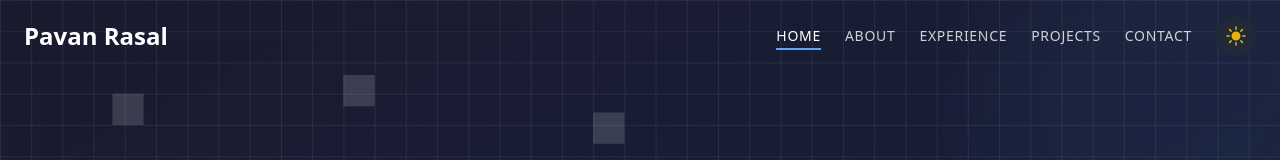
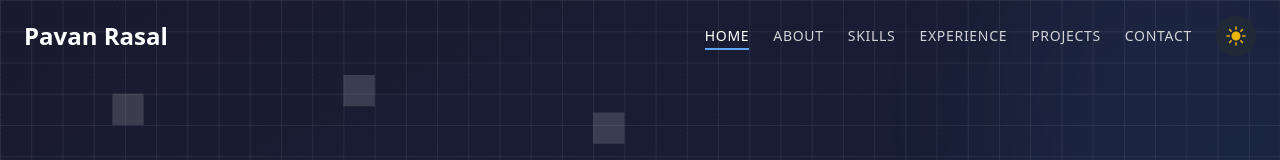
Before and after one commit to Pavan0228/Portfolio, a React (Vite) app: page / in a window 1280 px wide. Shown: the top 160 px of the page. Built offline with nearby package versions, Linux system fonts and the light colour scheme.

Commit message:
Add SkillsSection to App and update Navbar links

```diff
--- a/src/App.jsx
+++ b/src/App.jsx
@@ -4,6 +4,7 @@ import Navbar from "./components/Navbar";
 import { ThemeProvider, useTheme } from "./components/ThemeContext";
 import AboutSection from "./components/AboutSection";
 import ExperienceSection from "./components/ExperienceSection";
+import SkillsSection from "./components/SkillsSection";
 
 function AppContent() {
     const { theme } = useTheme();
@@ -19,6 +20,7 @@ function AppContent() {
             <div className="main-content">
                 <HomeSection />
                 <AboutSection />
+                <SkillsSection />
                 <ExperienceSection />
                 <div style={{ height: "100vh" }}></div>
             </div>
--- a/src/components/Navbar.jsx
+++ b/src/components/Navbar.jsx
@@ -49,6 +49,7 @@ const Navbar = () => {
     const navLinks = [
         { name: "Home", href: "#home" },
         { name: "About", href: "#about" },
+        { name: "Skills", href: "#skills" },
         { name: "Experience", href: "#experience" },
         { name: "Projects", href: "#projects" },
         { name: "Contact", href: "#contact" },
```
